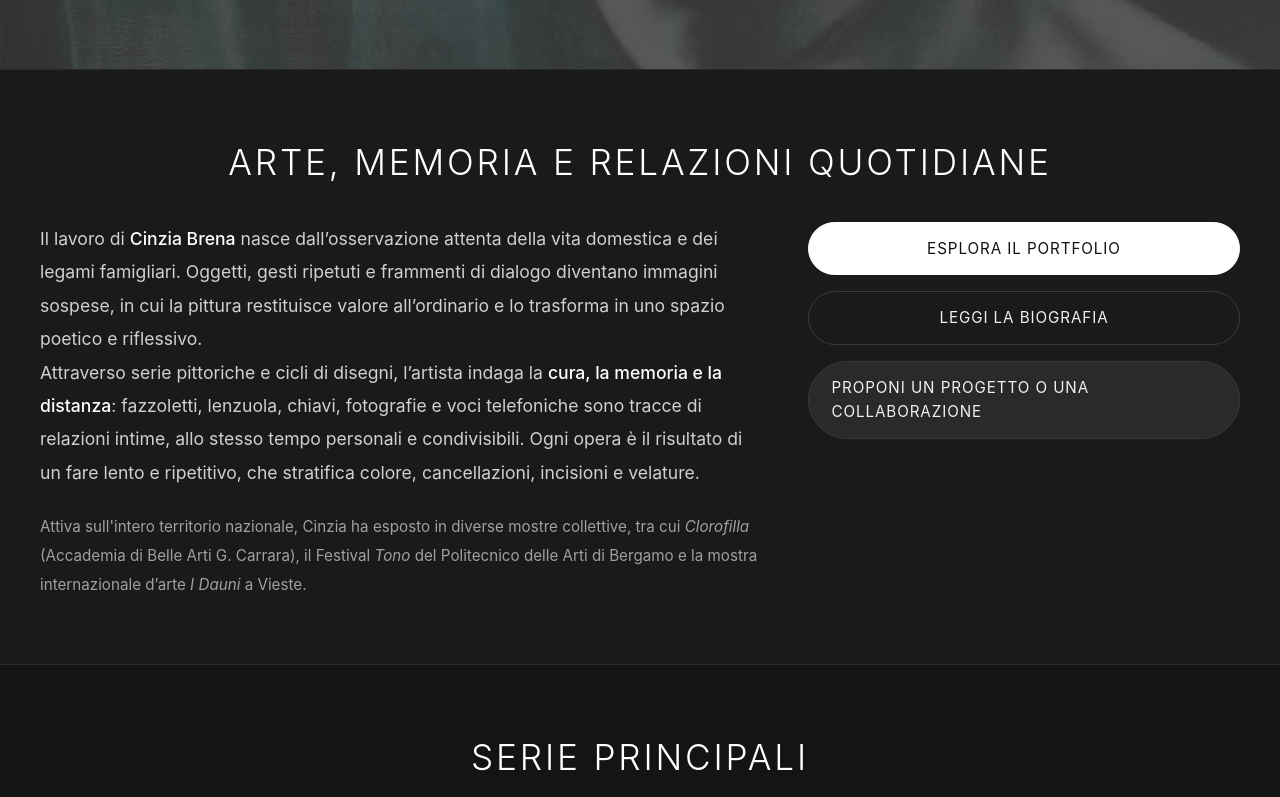
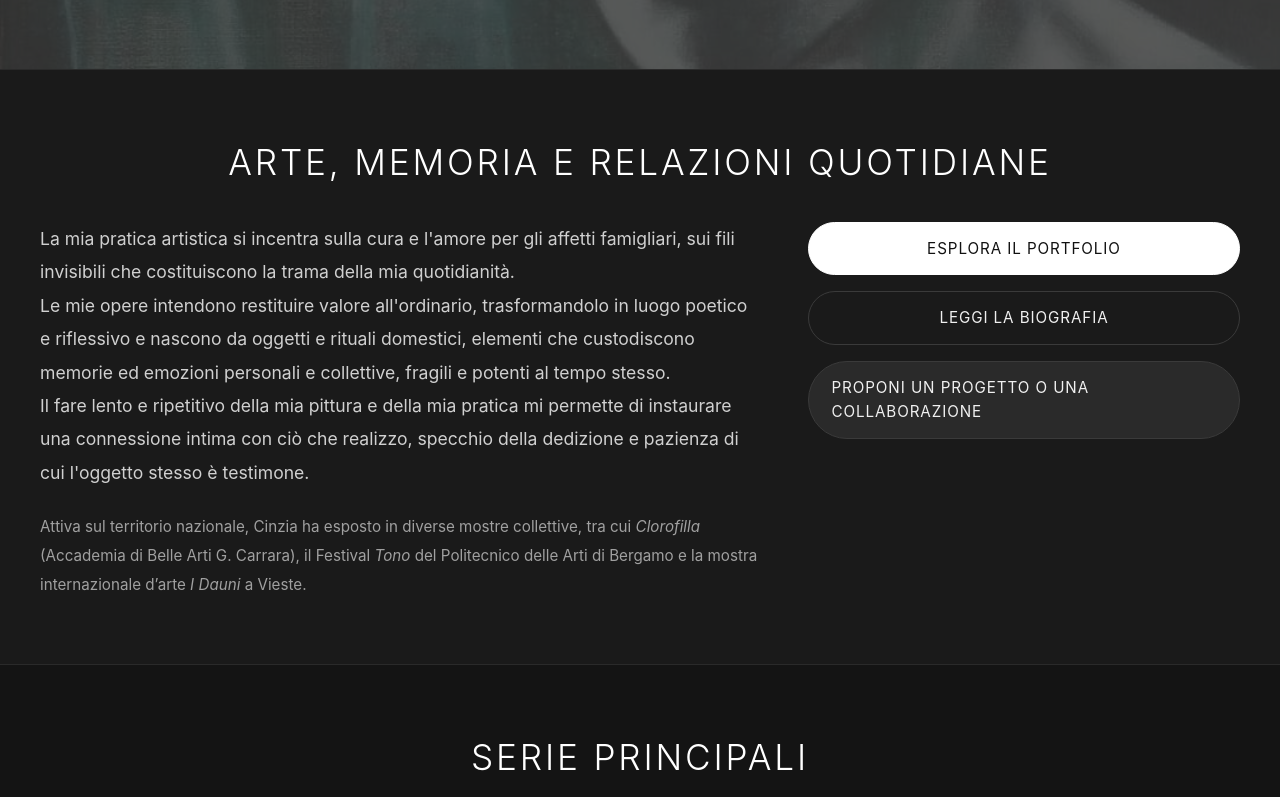
Before and after one commit to StormVRguy/Portfolio-Madre, a website: page index.html in a window 1280 px wide. Shown: the part 568-1365 px from the top of the page. Drawn offline with Linux system fonts and the light colour scheme.

Commit message:
modifiche testi

```diff
--- a/index.html
+++ b/index.html
@@ -32,21 +32,17 @@
             <h2 class="home-section-title">Arte, memoria e relazioni quotidiane</h2>
             <div class="home-intro-grid">
                 <div class="home-intro-text">
-                    <p>
-                        Il lavoro di <span class="home-intro-highlight">Cinzia Brena</span> nasce dall’osservazione attenta
-                        della vita domestica e dei legami famigliari. Oggetti, gesti ripetuti e frammenti di dialogo
-                        diventano immagini sospese, in cui la pittura restituisce valore all’ordinario e lo trasforma
-                        in uno spazio poetico e riflessivo.
-                    </p>
-                    <p>
-                        Attraverso serie pittoriche e cicli di disegni, l’artista indaga la
-                        <span class="home-intro-highlight">cura, la memoria e la distanza</span>: fazzoletti, lenzuola, chiavi,
-                        fotografie e voci telefoniche sono tracce di relazioni intime, allo stesso tempo personali e
-                        condivisibili. Ogni opera è il risultato di un fare lento e ripetitivo, che stratifica colore,
-                        cancellazioni, incisioni e velature.
+                    <p>La mia pratica artistica si incentra sulla cura e l'amore per gli affetti famigliari,
+                        sui fili invisibili che costituiscono la trama della mia quotidianità.
+                        <br>Le mie opere intendono restituire valore all'ordinario, trasformandolo in luogo poetico e
+                        riflessivo e nascono da oggetti e rituali domestici, elementi che custodiscono memorie ed
+                        emozioni personali e collettive, fragili e potenti al tempo stesso.
+                        <br>Il fare lento e ripetitivo della mia pittura e della mia pratica mi permette di
+                        instaurare una connessione intima con ciò che realizzo, specchio della dedizione e pazienza
+                        di cui l'oggetto stesso è testimone.
                     </p>
                     <p class="home-intro-meta">
-                        Attiva sull'intero territorio nazionale, Cinzia ha esposto in diverse mostre collettive,
+                        Attiva sul territorio nazionale, Cinzia ha esposto in diverse mostre collettive,
                         tra cui <em>Clorofilla</em> (Accademia di Belle Arti G. Carrara), il Festival <em>Tono</em> del
                         Politecnico delle Arti di Bergamo e la mostra internazionale d’arte <em>I Dauni</em> a Vieste.
                     </p>
```
Also changed, not shown: about.html (+0 -6 lines).
